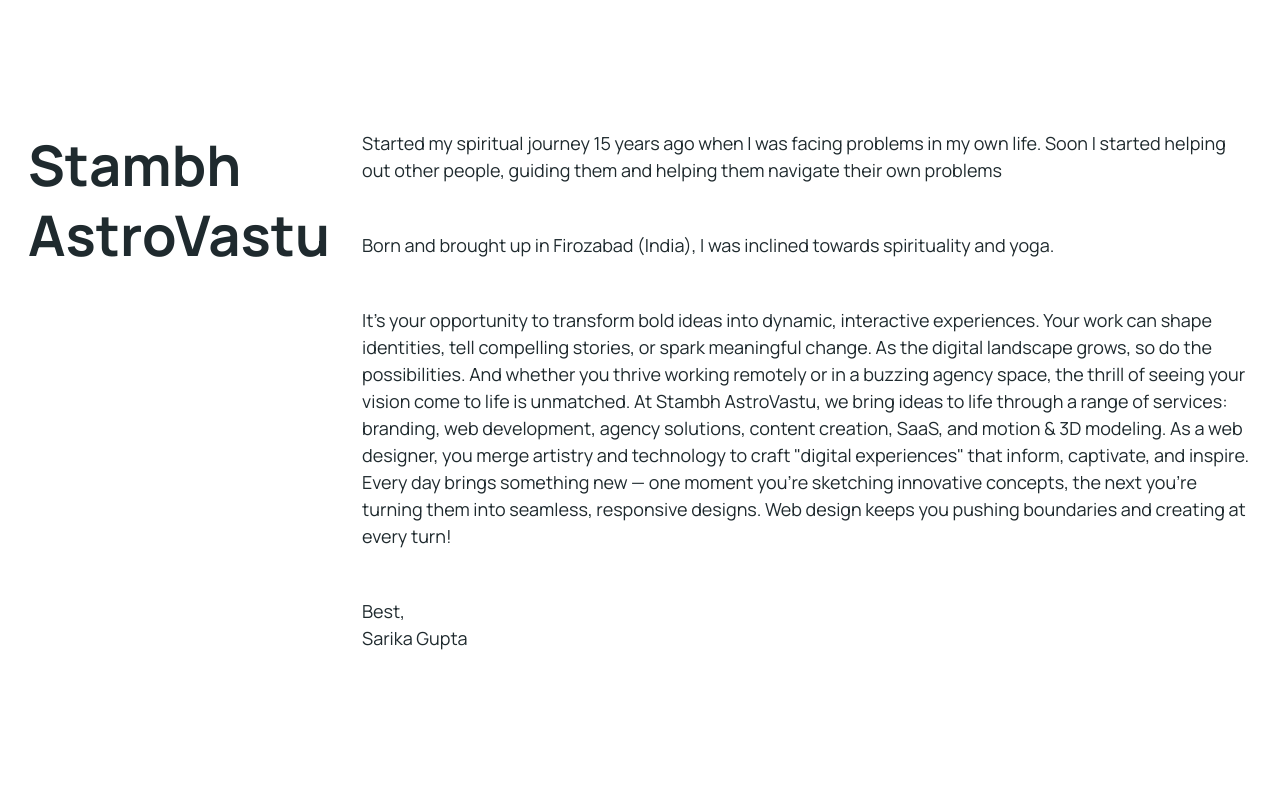
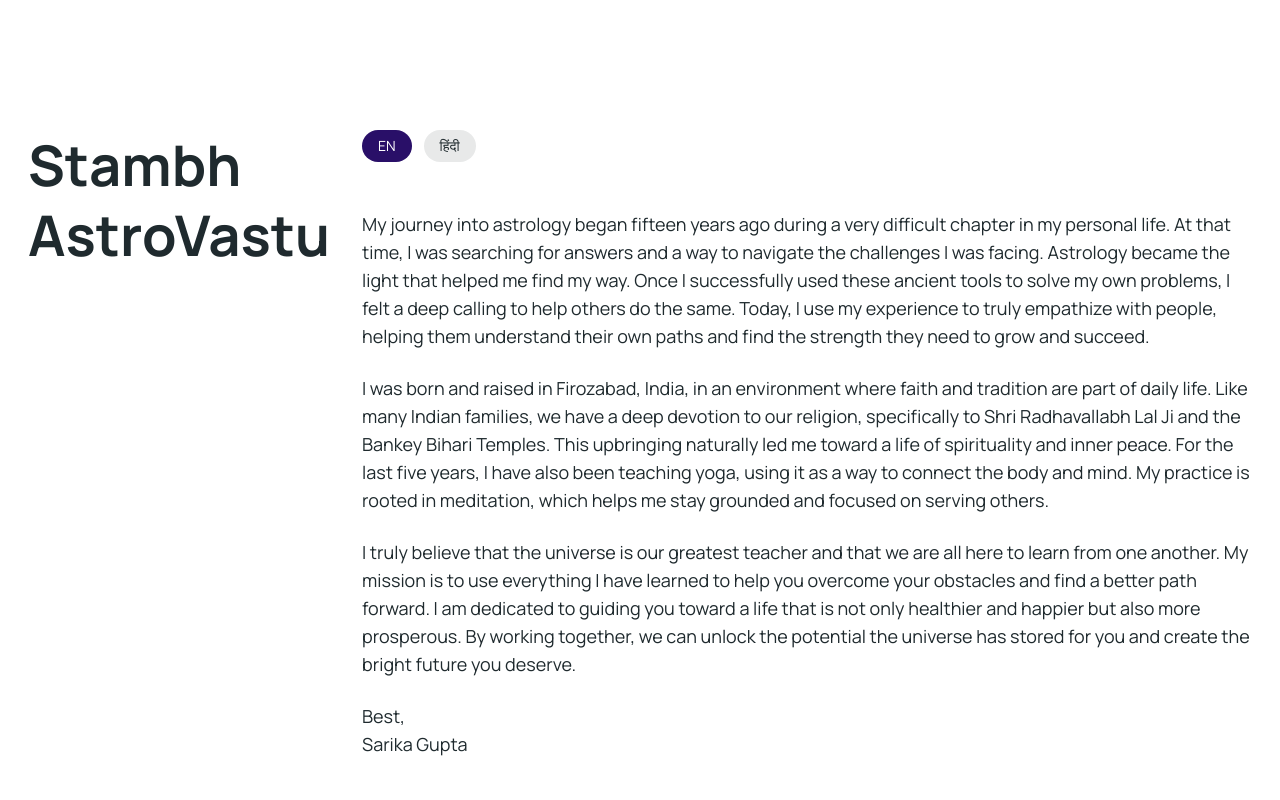
Before and after one commit to hardikkgupta/astrology-website, a Next.js app: page /about in a window 1280 px wide. Shown: the part 680-1480 px from the top of the page. Built offline with nearby package versions, Linux system fonts and the light colour scheme.

Commit message:
about-us

```diff
--- a/src/app/components/about/aboutus-detail/index.tsx
+++ b/src/app/components/about/aboutus-detail/index.tsx
@@ -1,5 +1,32 @@
+
+"use client";
+
+import { useState } from "react";
+
+const content = {
+    en: {
+        paragraphs: [
+            "My journey into astrology began fifteen years ago during a very difficult chapter in my personal life. At that time, I was searching for answers and a way to navigate the challenges I was facing. Astrology became the light that helped me find my way. Once I successfully used these ancient tools to solve my own problems, I felt a deep calling to help others do the same. Today, I use my experience to truly empathize with people, helping them understand their own paths and find the strength they need to grow and succeed.",
+            "I was born and raised in Firozabad, India, in an environment where faith and tradition are part of daily life. Like many Indian families, we have a deep devotion to our religion, specifically to Shri Radhavallabh Lal Ji and the Bankey Bihari Temples. This upbringing naturally led me toward a life of spirituality and inner peace. For the last five years, I have also been teaching yoga, using it as a way to connect the body and mind. My practice is rooted in meditation, which helps me stay grounded and focused on serving others.",
+            "I truly believe that the universe is our greatest teacher and that we are all here to learn from one another. My mission is to use everything I have learned to help you overcome your obstacles and find a better path forward. I am dedicated to guiding you toward a life that is not only healthier and happier but also more prosperous. By working together, we can unlock the potential the universe has stored for you and create the bright future you deserve.",
+        ],
+        signoff: "Best,",
+        name: "Sarika Gupta",
+    },
+    hi: {
+        paragraphs: [
+            "मेरी ज्योतिष की यात्रा पंद्रह साल पहले शुरू हुई थी, जब मैं अपने निजी जीवन में काफी कठिन दौर से गुजर रहा था। उस समय, मैं अपने सवालों के जवाब और मुश्किलों से निकलने का रास्ता ढूंढ रहा था। ज्योतिष वह रोशनी बनी जिसने मुझे सही राह दिखाई। जब मैंने इन प्राचीन विद्याओं की मदद से अपनी समस्याओं को हल कर लिया, तो मुझे दूसरों की मदद करने की प्रेरणा मिली। आज, मैं अपने इसी अनुभव के साथ लोगों की भावनाओं को समझता हूँ और उन्हें जीवन में आगे बढ़ने और सफल होने में मदद करता हूँ।",
+            "मेरा जन्म और पालन-पोषण भारत के फिरोजाबाद शहर में हुआ। हर भारतीय परिवार की तरह, मेरा परिवार भी धर्म और परंपराओं से गहराई से जुड़ा हुआ है। श्री राधावल्लभ लाल जी और बांके बिहारी मंदिर के प्रति हमारी अटूट आस्था है। इसी माहौल ने मुझे आध्यात्मिकता की ओर प्रेरित किया। पिछले पांच वर्षों से मैं योग भी सिखा रहा हूं, जो शरीर और मन को जोडने का काम करता है। मेरा झुकाव हमेशा ध्यान और साधना की ओर रहा है, जिससे मुझे दूसरों की सेवा करने की शक्ति मिलती है।",
+            "मेरा मानना है कि यह ब्रह्मांड हमारा सबसे बडा शिक्षक है और हम सभी यहां कुछ न कुछ सीखने आए हैं। मेरा उद्देश्य अपनी सीखी हुई विद्याओं से आपकी समस्याओं को सुलझाना और आपको एक बेहतर रास्ता दिखाना है। मैं आपको एक स्वस्थ, खुशहाल और समृद्ध जीवन की ओर ले जाने के लिए समर्पित हूं। हम मिलकर आपके जीवन की बाधाओं को दूर कर सकते हैं और उस उज्ज्वल भविष्य की रचना कर सकते हैं जिसके आप हकदार हैं।",
+        ],
+        signoff: "शुभकामनाएं,",
+        name: "सारिका गुप्ता",
+    },
+} as const;
 
 const AboutusDetail = () => {
+    const [language, setLanguage] = useState<"en" | "hi">("en");
+
     return (
         <section className="py-10 md:py-20 xl:py-40 dark:bg-secondary">
             <div className='container'>
@@ -8,10 +35,53 @@ const AboutusDetail = () => {
                         <h2 className='text-56'>Stambh AstroVastu</h2>
                     </div>
                     <div className='flex flex-col gap-12'>
-                        <p className="text-secondary dark:text-white">Started my spiritual journey 15 years ago when I was facing problems in my own life. Soon I started helping out other people, guiding them and helping them navigate their own problems</p>
-                        <p className='text-secondary dark:text-white'> Born and brought up in Firozabad (India), I was inclined towards spirituality and yoga.</p>
-                        <p className='text-secondary dark:text-white'> It’s your opportunity to transform bold ideas into dynamic, interactive experiences. Your work can shape identities, tell compelling stories, or spark meaningful change. As the digital landscape grows, so do the possibilities. And whether you thrive working remotely or in a buzzing agency space, the thrill of seeing your vision come to life is unmatched. At Stambh AstroVastu, we bring ideas to life through a range of services: branding, web development, agency solutions, content creation, SaaS, and motion & 3D modeling. As a web designer, you merge artistry and technology to craft "digital experiences" that inform, captivate, and inspire. Every day brings something new — one moment you’re sketching innovative concepts, the next you’re turning them into seamless, responsive designs. Web design keeps you pushing boundaries and creating at every turn!</p>
-                        <p className='text-secondary dark:text-white'>Best, <br/>Sarika Gupta</p>
+                        <div className="flex items-center gap-3">
+                            <button
+                                type="button"
+                                onClick={() => setLanguage("en")}
+                                className={`rounded-full px-4 py-1.5 text-sm transition ${language === "en"
+                                    ? "bg-primary text-white"
+                                    : "bg-secondary/10 text-secondary dark:bg-white/10 dark:text-white"
+                                    }`}
+                            >
+                                EN
+                            </button>
+                            <button
+                                type="button"
+                                onClick={() => setLanguage("hi")}
+                                className={`rounded-full px-4 py-1.5 text-sm transition ${language === "hi"
+                                    ? "bg-primary text-white"
+                                    : "bg-secondary/10 text-secondary dark:bg-white/10 dark:text-white"
+                                    }`}
+                            >
+                                हिंदी
+                            </button>
+                        </div>
+
+                        <div className="grid">
+                            {(["en", "hi"] as const).map((lang) => (
+                                <div
+                                    key={lang}
+                                    aria-hidden={language !== lang}
+                                    className={`col-start-1 row-start-1 flex flex-col gap-6 transition-opacity duration-200 ${language === lang
+                                        ? "opacity-100"
+                                        : "opacity-0 pointer-events-none select-none"
+                                        }`}
+                                >
+                                    {content[lang].paragraphs.map((paragraph, index) => (
+                                        <p key={`${lang}-${index}`} className='text-secondary dark:text-white leading-7'>
+                                            {paragraph}
+                                        </p>
+                                    ))}
+
+                                    <p className='text-secondary dark:text-white leading-7'>
+                                        {content[lang].signoff}
+                                        <br />
+                                        {content[lang].name}
+                                    </p>
+                                </div>
+                            ))}
+                        </div>
                     </div>
                 </div>
             </div>
--- a/src/app/components/home/about-us/index.tsx
+++ b/src/app/components/home/about-us/index.tsx
@@ -42,17 +42,17 @@ function Aboutus() {
                         <div className="relative bg-primary p-4 2xl:p-7 flex flex-col justify-between gap-8 md:gap-0">
                             <div className="relative z-10 flex flex-col gap-2 lg:gap-4">
                                 <div>
-                                    <StarRating count={4} color='#FFFFFF' />
+                                    <StarRating count={5} color='#FFFFFF' />
                                 </div>
                                 <p className="text-white/90">The team exceeded our expectations with a stunning brand identity.</p>
                             </div>
                             <div className="relative z-10">
                                 <div className="relative border-b border-secondary/12 pb-5">
-                                    <h2 className="text-white">98.6%</h2>
+                                    <h2 className="text-white">99.0%</h2>
                                     <p className="text-base text-white/70">Customer satisfaction</p>
                                 </div>
                                 <div className="flex items-center gap-2 lg:gap-5 pt-5">
-                                    <Image src={"/images/home/aboutusIndex/avatar.svg"} alt="Image" width={64} height={64} />
+                                    <Image src={"/images/home/aboutusIndex/avatar.png"} alt="Image" width={64} height={64} />
                                     <div>
                                         <p className="font-medium text-white">Wade Warren</p>
                                         <p className="text-base text-white/70">Bank of America</p>
```
Also changed, not shown: public/images/home/aboutusIndex/avatar-1.png (added), public/images/home/aboutusIndex/avatar.png (added).
